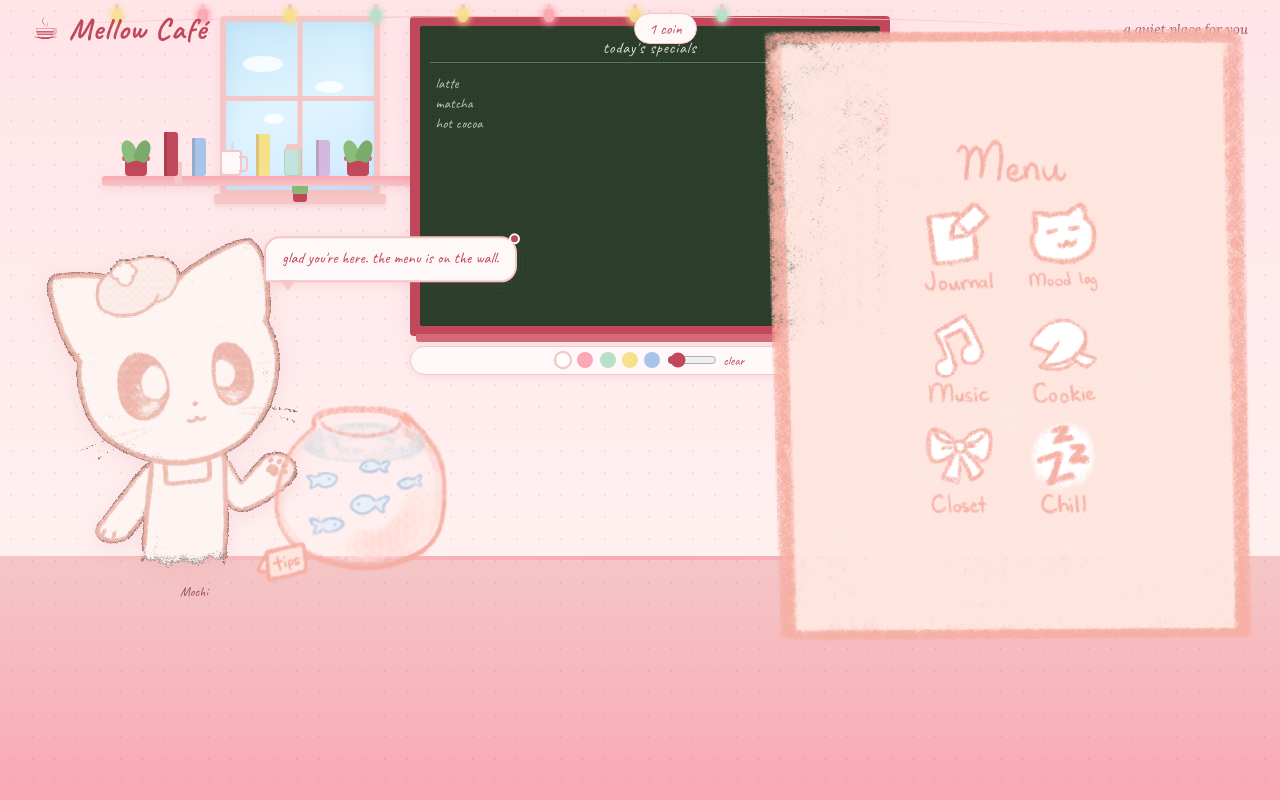
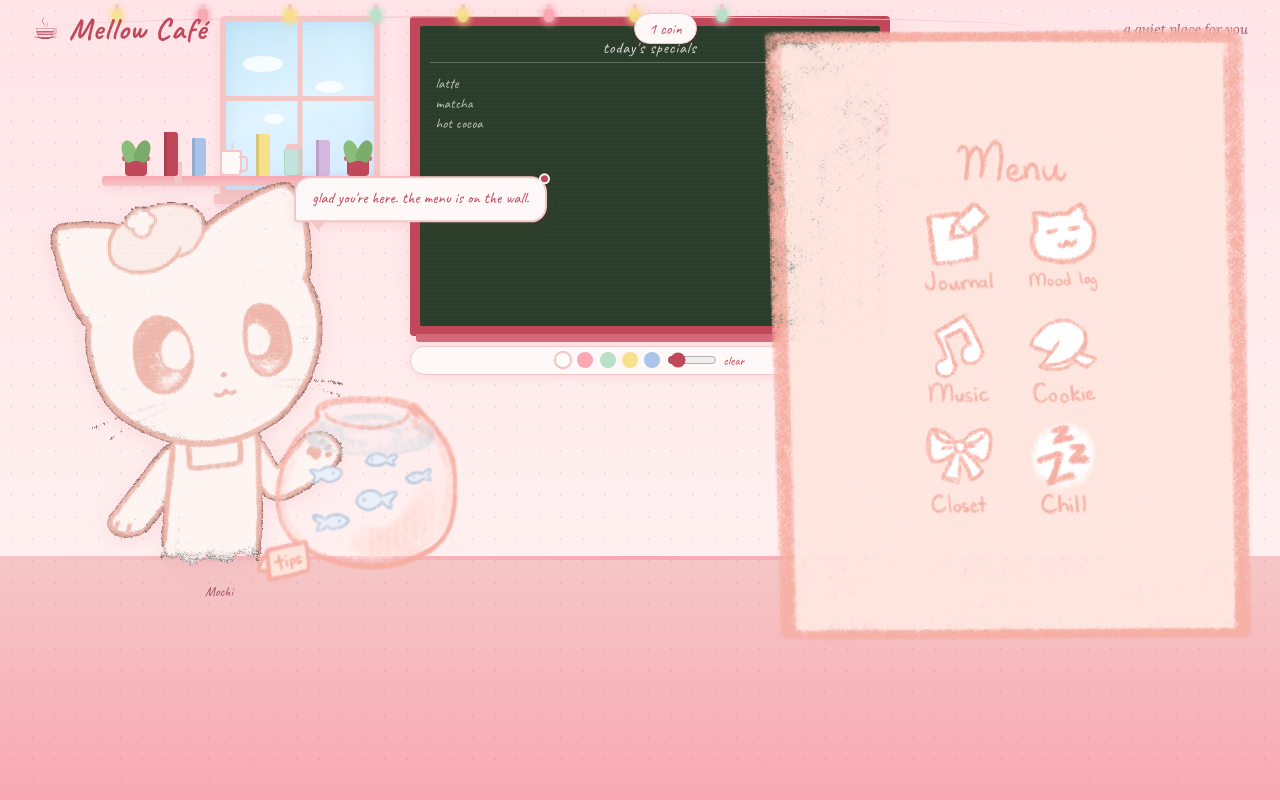
Before and after one commit to emi-383/Hoohacks-2026, a Flask app: page / in a window 1280 px wide. Run offline with Flask 3, Linux system fonts and the light colour scheme; data comes from the database, SQL or seed files in the repository; data that the repository does not hold is empty.

Commit message:
Final commit!

```diff
--- a/cloud-cafe/templates/index.html
+++ b/cloud-cafe/templates/index.html
@@ -186,7 +186,7 @@
       z-index: 15; pointer-events: none;
     }
 
-    .mochi-gif { width: 300px; height: auto; display: block; }
+    .mochi-gif { width: 350px; height: auto; display: block; }
 
     /* ── Cat — behind counter ──────────────────────────────────
        z-index 14 = behind counter (15)
@@ -204,7 +204,7 @@
     #outfit-layers img { position:absolute; top:0; left:0; width:100%; height:100%; object-fit:contain; }
 
     #chat-bubble {
-      position: absolute; bottom: calc(12% + 420px); left: calc(5% + 200px);
+      position: absolute; bottom: calc(12% + 480px); left: calc(5% + 230px);
       background: var(--paper); border: 2px solid var(--brown-pale);
       border-radius: 16px 16px 16px 4px; padding: 0.5rem 1rem;
       font-family: 'Caveat', cursive; font-size: 50 rem; color: var(--brown);
@@ -364,7 +364,7 @@
       position: absolute;
       bottom: 27%;
       left: 20%;
-      height: 180px;
+      height: 190px;
       width: auto;
       z-index: 16;
       pointer-events: none;
```
